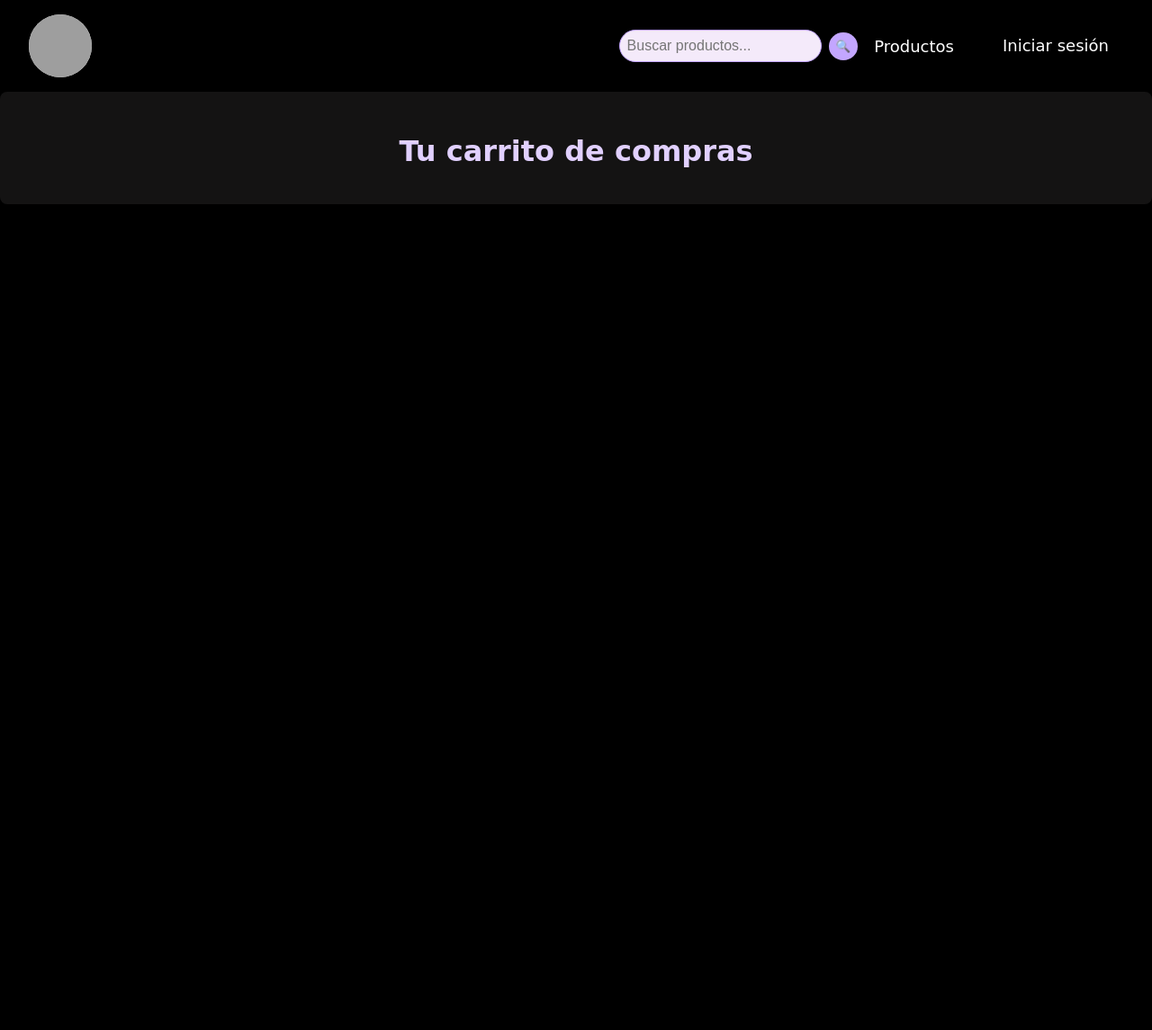
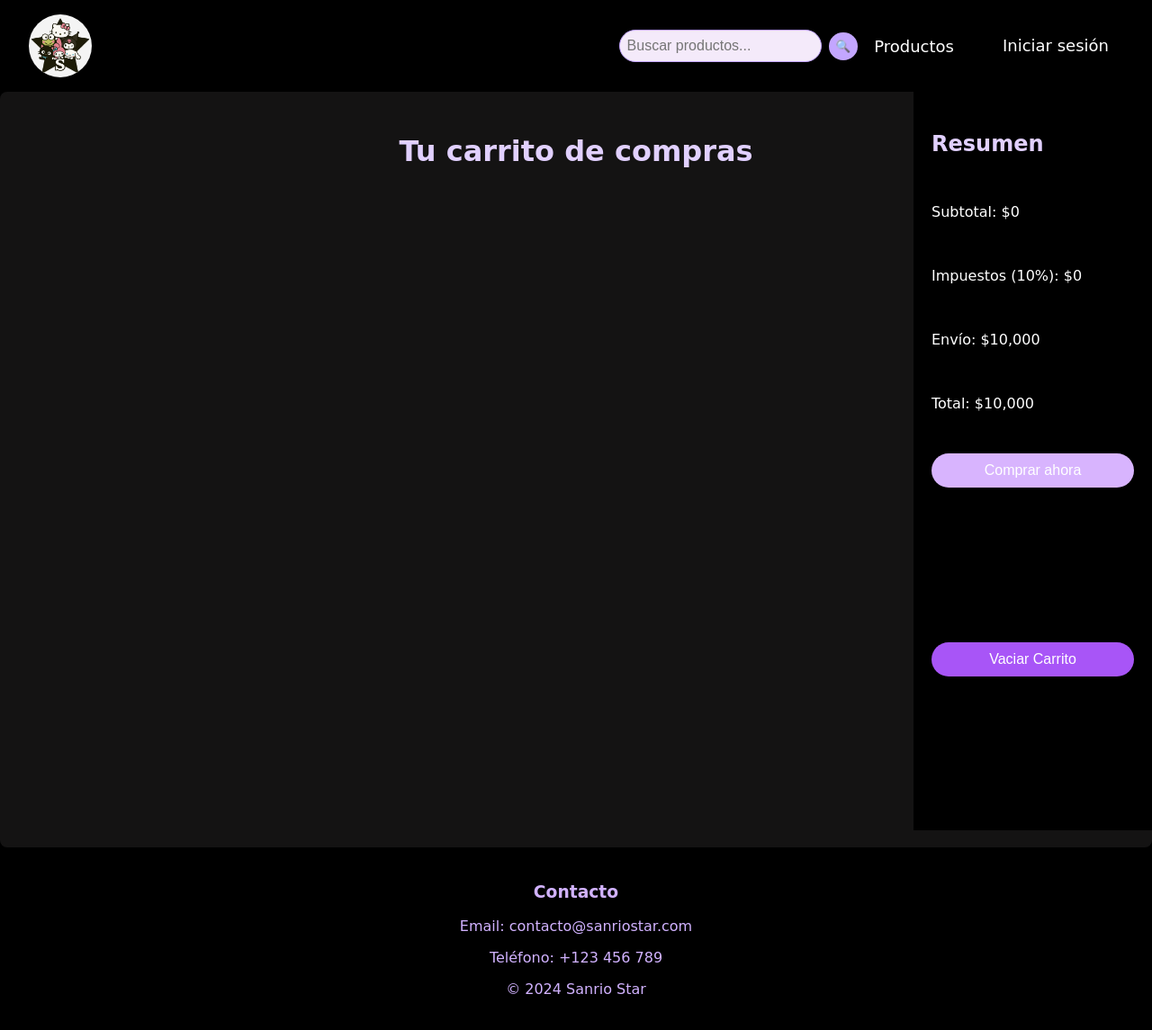
Before and after one commit to lalorem/Sanrio-Star, a PHP site: page /carrito.html in a window 1280 px wide. Shown: the whole page at 90% size. Before the commit the page ends 227 px from the top, so only its background shows below. Run offline with PHP 8.4, Linux system fonts and the light colour scheme; grey boxes are pictures that could not be loaded.

Commit message:
organizamos el carrito y productos, se le agrego funciones a los  productos del carrito y mañana solucionar algo de productos

```diff
--- a/carrito.html
+++ b/carrito.html
@@ -7,10 +7,11 @@
     <title>Sanrio Star ✩</title>
     <link rel="stylesheet" href="css/carrito.css" />
   </head>
+
   <body>
     <header class="header">
       <a href="index.html" class="circular-button">
-        <img src="img/j.webp" alt="Botón circular"></a>
+        <img src="img/logo.PNG" alt="Botón circular"></a>
       <form class="search-bar" action="#" method="GET">
         <input type="text" name="q" placeholder="Buscar productos..." />
         <button type="submit">🔍</button>
@@ -26,22 +27,47 @@
 
     <section id="carrito" class="carrito">
       <h2>Tu carrito de compras</h2>
+      <div id="cart-items" class="cart-items"></div>
 
-      <div id="cart-items" class="cart-items">
-      </div>
+      <aside class="carrito-aside">
+        <h3>Resumen</h3>
+        <p id="resumen-subtotal"></p>
+        <p id="resumen-taxes"></p>
+        <p id="resumen-shipping"></p>
+        <p id="resumen-total"></p>
+        <button class="btn-comprar" disabled>Comprar ahora</button>
+        <button class="btn-vaciar" disabled>Vaciar Carrito</button>
+
+      </aside>
     </section>
+
+    <footer id="contacto" class="footer">
+      <h3>Contacto</h3>
+      <p>Email: contacto@sanriostar.com</p>
+      <p>Teléfono: +123 456 789</p>
+      <p>© 2024 Sanrio Star</p>
+  </footer>
 
     <script>
       function displayCart() {
         const cart = JSON.parse(localStorage.getItem('cart')) || [];
         const cartItems = document.getElementById('cart-items');
 
+        // Guardar el estado actual de los checkboxes
+  const currentCheckboxStates = {};
+  document.querySelectorAll('.product-checkbox').forEach(checkbox => {
+    currentCheckboxStates[checkbox.dataset.index] = checkbox.checked;
+  });
         cartItems.innerHTML = '';
-  let subtotal = 0;
 
         cart.forEach((product, index) => {
+    const isChecked = currentCheckboxStates.hasOwnProperty(index)
+      ? currentCheckboxStates[index]
+      : true;
+
       const cartItem = `
       <div class="cart-item">
+        <input type="checkbox" class="product-checkbox" data-index="${index}" ${isChecked ? 'checked' : ''} />
         <img src="${product.image}" alt="${product.title}" class="cart-item-img">
         <div class="cart-item-details">
           <h4>${product.title}</h4>
@@ -51,42 +77,51 @@
           <p>Subtotal: $${(product.price * product.quantity).toLocaleString()}</p>
           <div class="cart-item-actions">
             <button class="btn-remove" data-index="${index}">Eliminar</button>
-            <button class="btn-summary" data-index="${index}" onclick="toggleSummary(${index})">Mostrar Resumen</button>
-          </div>
-
-          <div class="product-summary" id="summary-${index}" style="display: none;">
-            <p id="subtotal-${index}"></p>
-            <p id="taxes-${index}"></p>
-            <p id="shipping-${index}"></p>
-            <p id="grand-total-${index}"></p>
           </div>
         </div>
       </div>
     `;
     cartItems.innerHTML += cartItem;
-    subtotal += product.price * product.quantity;
   });
 
-  const removeButtons = document.querySelectorAll('.btn-remove');
-  removeButtons.forEach(button => {
+        // Botones de eliminar
+        document.querySelectorAll('.btn-remove').forEach(button => {
           button.addEventListener('click', removeProduct);
         });
 
-        cart.forEach((product, index) => {
-          const subtotalElement = document.getElementById(`subtotal-${index}`);
-          const taxesElement = document.getElementById(`taxes-${index}`);
-          const shippingElement = document.getElementById(`shipping-${index}`);
-          const grandTotalElement = document.getElementById(`grand-total-${index}`);
+        // Escuchar cambios en los checkboxes
+        document.querySelectorAll('.product-checkbox').forEach(checkbox => {
+          checkbox.addEventListener('change', calcularResumen);
+        });
 
-          const taxes = product.price * product.quantity * 0.10;
-          const shipping = product.price * product.quantity > 100000 ? 0 : 10000;
-          const grandTotal = (product.price * product.quantity) + taxes + shipping;
+        calcularResumen();
+        document.querySelector('.btn-vaciar').disabled = cart.length === 0;
+      }
 
-          subtotalElement.innerText = `Subtotal: $${(product.price * product.quantity).toLocaleString()}`;
-          taxesElement.innerText = `Impuestos (10%): $${taxes.toLocaleString()}`;
-          shippingElement.innerText = `Envío: $${shipping.toLocaleString()}`;
-          grandTotalElement.innerText = `Total: $${grandTotal.toLocaleString()}`;
+      function calcularResumen() {
+        const cart = JSON.parse(localStorage.getItem('cart')) || [];
+        let subtotal = 0;
+
+        document.querySelectorAll('.product-checkbox').forEach(checkbox => {
+          if (checkbox.checked) {
+            const index = parseInt(checkbox.dataset.index);
+            const product = cart[index];
+            subtotal += product.price * product.quantity;
+          }
         });
+
+        const taxes = subtotal * 0.10;
+        const shipping = subtotal > 100000 ? 0 : 10000;
+        const grandTotal = subtotal + taxes + shipping;
+
+        document.getElementById('resumen-subtotal').innerText = `Subtotal: $${subtotal.toLocaleString()}`;
+        document.getElementById('resumen-taxes').innerText = `Impuestos (10%): $${taxes.toLocaleString()}`;
+        document.getElementById('resumen-shipping').innerText = `Envío: $${shipping.toLocaleString()}`;
+        document.getElementById('resumen-total').innerText = `Total: $${grandTotal.toLocaleString()}`;
+        // Al final de calcularResumen()
+const comprarBtn = document.querySelector('.btn-comprar');
+comprarBtn.disabled = subtotal === 0;
+
       }
 
       function removeProduct(event) {
@@ -98,41 +133,41 @@
           cart.splice(index, 1);
           localStorage.setItem('cart', JSON.stringify(cart));
           displayCart();
-
           showConfirmationMessage(`El producto "${removedProduct.title}" ha sido eliminado del carrito.`);
         } else {
           console.error("Índice inválido para eliminar un producto.");
         }
       }
+
       function showConfirmationMessage(message) {
         const confirmationDiv = document.createElement("div");
         confirmationDiv.textContent = message;
         confirmationDiv.className = "confirmation-message";
-
         document.body.appendChild(confirmationDiv);
-
         setTimeout(() => {
           confirmationDiv.remove();
         }, 3000);
       }
 
-
       function updateQuantity(index, newQuantity) {
         let cart = JSON.parse(localStorage.getItem('cart')) || [];
-
-  // Se asegura de que la cantidad no sea menor que 1
-  if (newQuantity < 1) {
-    newQuantity = 1;
+        if (newQuantity < 1) newQuantity = 1;
+        cart[index].quantity = parseInt(newQuantity);
+        localStorage.setItem('cart', JSON.stringify(cart));
+        displayCart();
+        setTimeout(calcularResumen, 10);
       }
 
-  cart[index].quantity = parseInt(newQuantity);
-  localStorage.setItem('cart', JSON.stringify(cart));
+      document.addEventListener('DOMContentLoaded', () => {
+        const vaciarBtn = document.querySelector('.btn-vaciar');
+        vaciarBtn.addEventListener('click', () => {
+          localStorage.removeItem('cart');
+          displayCart();
+          showConfirmationMessage("El carrito ha sido vaciado.");
+        });
 
-  displayCart(); // Asegúrate de que se vuelva a renderizar el carrito
-}
-
-
-      window.onload = displayCart;
+        displayCart();
+      });
     </script>
   </body>
 </html>
--- a/chococat.html
+++ b/chococat.html
@@ -14,7 +14,7 @@
 <header>
     <div class="wave-bottom"></div>
     <a href="index.html" class="back-btn circular-button">
-        <img src="img/iconcat.jpg" alt="Volver al inicio">
+        <img src="img/iconchococat.jpg" alt="Volver al inicio">
     </a>
     <div class="wave-bottom"></div>
 </header>
--- a/css/Hellokitty.css
+++ b/css/Hellokitty.css
@@ -113,6 +113,7 @@
     flex-direction: column;
     align-items: center;
     padding: 20px;
+    justify-content: space-between;
 }
 
 .product-card:hover {
--- a/css/Mymelody.css
+++ b/css/Mymelody.css
@@ -111,6 +111,7 @@
     flex-direction: column;
     align-items: center;
     padding: 20px;
+    justify-content: space-between;
 }
 
 .product-card:hover {
--- a/css/carrito.css
+++ b/css/carrito.css
@@ -160,8 +156,12 @@
   z-index: 1000;
 }
 
-/* Estilo para el carrito */
+/* -------------------------------------- */
+/* Sección Carrito */
+/* -------------------------------------- */
 .carrito {
+  position: relative;
+  min-height: 100vh;
   padding: 20px;
   background-color: #141313;
   border-radius: 8px;
@@ -169,16 +169,14 @@
 
 .cart-items {
   display: grid;
-  grid-template-columns: repeat(4, 1fr);
-  /* 4 productos por fila */
+  grid-template-columns: repeat(3, 1fr);
   gap: 1rem;
-  /* Espaciado reducido */
+  padding-right: 290px;
 }
 
 .cart-item {
   background-color: #000000;
   padding: 0.8rem;
-  /* Menos padding para que sea más compacto */
   border-radius: 8px;
   box-shadow: 0 4px 6px rgba(0, 0, 0, 0.3);
   transition: transform 0.3s ease, box-shadow 0.3s ease;
@@ -288,12 +262,169 @@
   border-radius: 5px;
 }
 
+/* -------------------------------------- */
+/* Aside Carrito (Resumen) */
+/* -------------------------------------- */
+.carrito-aside {
+  position: absolute;
+  top: 0;
+  right: 0;
+  width: 225px;
+  height: 93%;
+  background-color: #000000;
+  padding: 20px;
+  display: flex;
+  flex-direction: column;
+  justify-content: space-between;
+  gap: 20px;
+}
+
+.carrito-aside h3 {
+  font-size: 1.5rem;
+  margin-bottom: 1rem;
+  color: #e1d0ff;
+}
+
+.carrito-aside .btn-total,
+.carrito-aside .btn-vaciar {
+  width: 100%;
+  margin-bottom: 1rem;
+  padding: 10px;
+  border: none;
+  border-radius: 20px;
+  font-size: 1rem;
+  cursor: pointer;
+  color: white;
+}
+
+.carrito-aside .btn-total {
+  background-color: #6b52a3;
+}
+
+.carrito-aside .btn-vaciar {
+  background-color: #a855f7;
+  margin: auto;
+}
+
+/* -------------------------------------- */
+/* Resumen del pedido */
+/* -------------------------------------- */
+#cart-summary {
+  margin-top: 2rem;
+  padding: 1rem;
+  background-color: #fff;
+  border: 1px solid #ddd;
+  border-radius: 10px;
+}
+
+#cart-summary p {
+  margin: 0.5rem 0;
+  font-size: 1.1rem;
+}
+
+#cart-summary strong {
+  font-size: 1.3rem;
+  color: #ff6f61;
+}
+
+/* -------------------------------------- */
+/* Botones de acción del carrito */
+/* -------------------------------------- */
+.cart-actions {
+  display: flex;
+  justify-content: space-between;
+  margin-top: 2rem;
+}
+
+.cart-actions .btn {
+  flex: 1;
+  margin: 0 0.5rem;
+  padding: 1rem;
+  font-size: 1rem;
+  text-align: center;
+  background-color: #a855f7;
+  color: white;
+  border: none;
+  border-radius: 20px;
+  cursor: pointer;
+  transition: background-color 0.3s;
+}
+
+.cart-actions .btn:hover {
+  background-color: #a855f7;
+}
+
+.cart-actions .checkout {
+  background-color: #4caf50;
+}
+
+.cart-actions .checkout:hover {
+  background-color: #45a049;
+}
+
+/* -------------------------------------- */
+/* Checkbox personalizado */
+/* -------------------------------------- */
+input[type="checkbox"].product-checkbox {
+  appearance: none;
+  width: 18px;
+  height: 18px;
+  border: 2px solid #a855f7;
+  border-radius: 50%;
+  background-color: white;
+  cursor: pointer;
+  vertical-align: middle;
+  margin-right: 10px;
+  position: relative;
+}
+
+input[type="checkbox"].product-checkbox:checked {
+  background-color: #a855f7;
+}
+
+input[type="checkbox"].product-checkbox:checked::after {
+  content: "";
+  position: absolute;
+  top: 1px;
+  left: 3.5px;
+  width: 4px;
+  height: 8px;
+  border: solid white;
+  border-width: 0 2px 2px 0;
+  transform: rotate(45deg);
+}
+
+/* -------------------------------------- */
+/* Botón Comprar */
+/* -------------------------------------- */
+.btn-comprar {
+  margin-top: 10px;
+  padding: 10px 20px;
+  background-color: #a855f7;
+  color: white;
+  border: none;
+  border-radius: 20px;
+  font-size: 16px;
+  cursor: pointer;
+  transition: background-color 0.3s ease;
+}
+
+.btn-comprar:disabled {
+  background-color: #d8b4fe;
+  cursor: not-allowed;
+}
+
+.btn-comprar:hover:enabled {
+  background-color: #9333ea;
+}
+
+/* -------------------------------------- */
+/* Sección Productos Nuevos */
+/* -------------------------------------- */
 .productos-nuevos {
   padding: 3rem 1rem;
   background-color: #1a1a1a;
-  /* Fondo negro */
   color: #d6c9f3;
-  /* Texto en lila */
   text-align: center;
 }
 
@@ -443,58 +567,14 @@
 
 .login .btn:hover {
   background-color: #836bc2;
-  /* Hover en morado más claro */
 }
 
-
-/* Resumen del pedido */
-#cart-summary {
-  margin-top: 2rem;
-  padding: 1rem;
-  background-color: #fff;
-  border: 1px solid #ddd;
-  border-radius: 10px;
+/* -------------------------------------- */
+/* Footer */
+/* -------------------------------------- */
+footer {
+  background-color: #000000;
+  color: #D1B2FF;
+  padding: 20px;
+  text-align: center;
 }
-
-#cart-summary p {
-  margin: 0.5rem 0;
-  font-size: 1.1rem;
-}
-
-#cart-summary strong {
-  font-size: 1.3rem;
-  color: #ff6f61;
-}
-
-/* Botones de acción del carrito */
-.cart-actions {
-  display: flex;
-  justify-content: space-between;
-  margin-top: 2rem;
-}
-
-.cart-actions .btn {
-  flex: 1;
-  margin: 0 0.5rem;
-  padding: 1rem;
-  font-size: 1rem;
-  text-align: center;
-  background-color: #ff6f61;
-  color: rgb(0, 0, 0);
-  border: none;
-  border-radius: 5px;
-  cursor: pointer;
-  transition: background-color 0.3s;
-}
-
-.cart-actions .btn:hover {
-  background-color: #e65550;
-}
-
-.cart-actions .checkout {
-  background-color: #4caf50;
-}
-
-.cart-actions .checkout:hover {
-  background-color: #45a049;
-}
--- a/css/chococat.css
+++ b/css/chococat.css
@@ -113,6 +113,7 @@
     flex-direction: column;
     align-items: center;
     padding: 20px;
+    justify-content: space-between;
 }
 
 .product-card:hover {
--- a/css/cinna.css
+++ b/css/cinna.css
@@ -115,6 +115,7 @@
     flex-direction: column;
     align-items: center;
     padding: 20px;
+    justify-content: space-between;
 }
 
 .product-card:hover {
--- a/css/keroppi.css
+++ b/css/keroppi.css
@@ -114,6 +114,7 @@
     flex-direction: column;
     align-items: center;
     padding: 20px;
+    justify-content: space-between;
 }
 
 .product-card:hover {
--- a/css/kuromi.css
+++ b/css/kuromi.css
@@ -132,6 +132,7 @@
     flex-direction: column;
     align-items: center;
     padding: 20px;
+    justify-content: space-between;
 
 }
 
--- a/css/paxmaru.css
+++ b/css/paxmaru.css
@@ -113,6 +113,7 @@
     flex-direction: column;
     align-items: center;
     padding: 20px;
+    justify-content: space-between;
 }
 
 .product-card:hover {
--- a/css/pochaco.css
+++ b/css/pochaco.css
@@ -114,6 +114,7 @@
     flex-direction: column;
     align-items: center;
     padding: 20px;
+    justify-content: space-between;
 }
 
 .product-card:hover {
--- a/css/pompom.css
+++ b/css/pompom.css
@@ -114,6 +114,7 @@
     flex-direction: column;
     align-items: center;
     padding: 20px;
+    justify-content: space-between;
 }
 
 .product-card:hover {
--- a/index.html
+++ b/index.html
@@ -23,7 +23,7 @@
         </a>
         <a href="productos.html" class="cart-button">Productos</a>
         <div class="login">
-          <a href="iniciosesion.html" class="btn">Iniciar sesión</a>
+          <a href="inicosesion.html" class="btn">Iniciar sesión</a>
         </div>
       </div>
     </header>
```
Also changed, not shown: other parts of css/carrito.css (+29 -64 lines), css/productos.css (added, +218 -0 lines), css/style.css (+1 -35 lines), productos.html (+10 -4 lines), img/iconchococat.jpg (added). Lines whose indentation alone changed are shown as unchanged.
